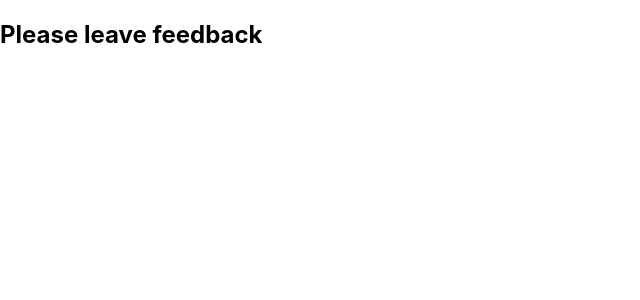
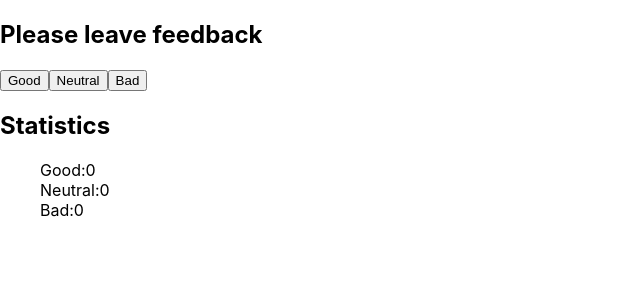
Before and after one commit to AlexxRed/goit-react-hw-02-feedback, a React (Create React App) app: page / in a window 1280 px wide. Shown: the top 300 px of the page, without its empty margins (0-640 px from the left). Built offline with nearby package versions, Linux system fonts and the light colour scheme.

Commit message:
add basic markup

```diff
--- a/src/components/App.jsx
+++ b/src/components/App.jsx
@@ -1,9 +1,15 @@
 import Section from './Section/Section'
+import Statistics from './Statistics/Statistics'
+import FeedbackOptions from './FeedbackOptions/FeedbackOptions'
 
 export const App = () => {
   return (
     <div>
       <Section title="Please leave feedback">
+        <FeedbackOptions/>
+      </Section>
+      <Section title="Statistics">
+        <Statistics/>
       </Section>
     </div>
   );
--- /dev/null
+++ b/src/components/FeedbackOptions/FeedbackOptions.jsx
@@ -0,0 +1,31 @@
+import { Component } from 'react';
+import PropTypes from 'prop-types';
+
+
+
+class FeedbackOptions extends Component {
+
+
+    render() {
+        return <div className=''>
+        <button type='button'>Good</button>
+        <button type='button'>Neutral</button>
+        <button type='button'>Bad</button>
+    </div>
+    }
+}
+
+// export default function FeedbackOptions() {
+// return (
+//     <div className=''>
+//         <button type='button'>Good</button>
+//         <button type='button'>Neutral</button>
+//         <button type='button'>Bad</button>
+//     </div>
+//   );
+// }
+
+export default FeedbackOptions
+// Statistics.propTypes = {
+//   dataStatistics: PropTypes.arrayOf(PropTypes.object).isRequired,
+// };
--- /dev/null
+++ b/src/components/Statistics/Statistics.jsx
@@ -0,0 +1,32 @@
+import { Component } from 'react';
+import PropTypes from 'prop-types';
+
+
+class Statistics extends Component {
+
+    render() {
+        return (
+    <ul>
+        <li>Good:0</li>
+        <li>Neutral:0</li>
+        <li>Bad:0</li>
+    </ul>
+  );
+    }
+}
+
+// export default function Statistics() {
+// return (
+//     <ul>
+//         <li>Good:0</li>
+//         <li>Neutral:0</li>
+//         <li>Bad:0</li>
+//     </ul>
+//   );
+// }
+
+
+// Statistics.propTypes = {
+//   dataStatistics: PropTypes.arrayOf(PropTypes.object).isRequired,
+// };
+export default Statistics
--- a/src/index.css
+++ b/src/index.css
@@ -13,3 +13,7 @@ code {
   font-family: source-code-pro, Menlo, Monaco, Consolas, 'Courier New',
     monospace;
 }
+
+ul {
+  list-style: none;
+}
```
